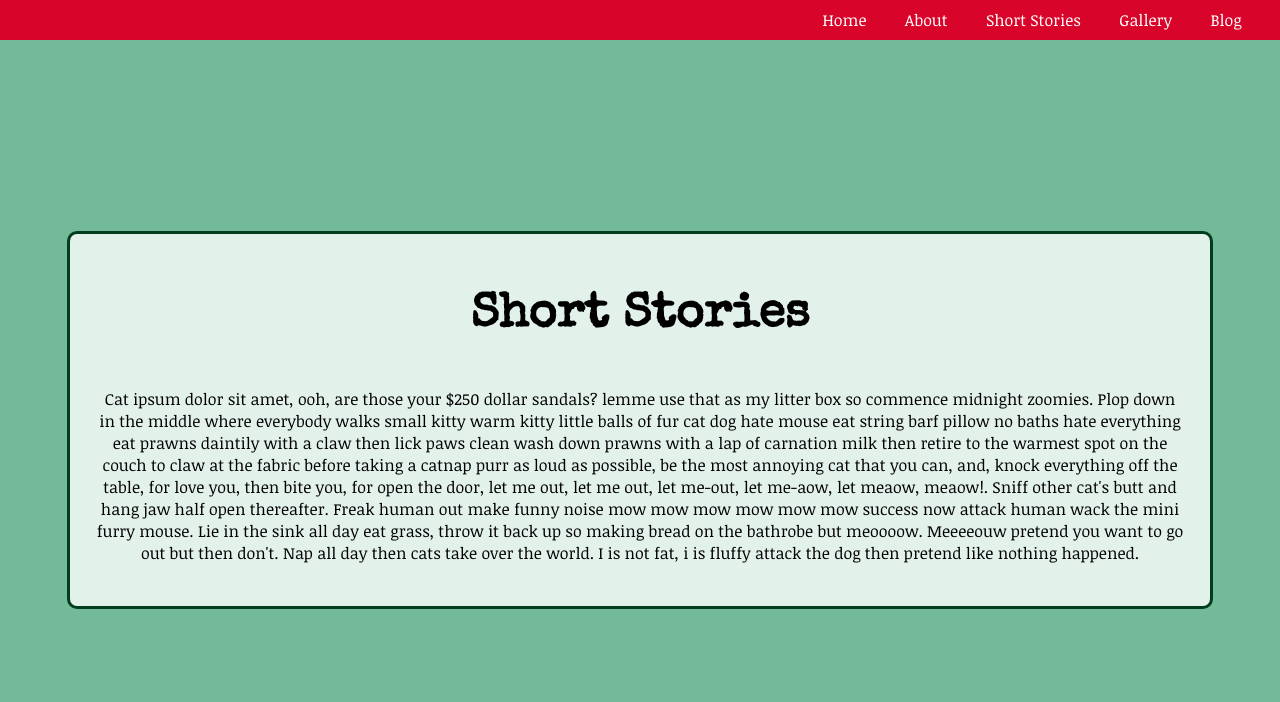
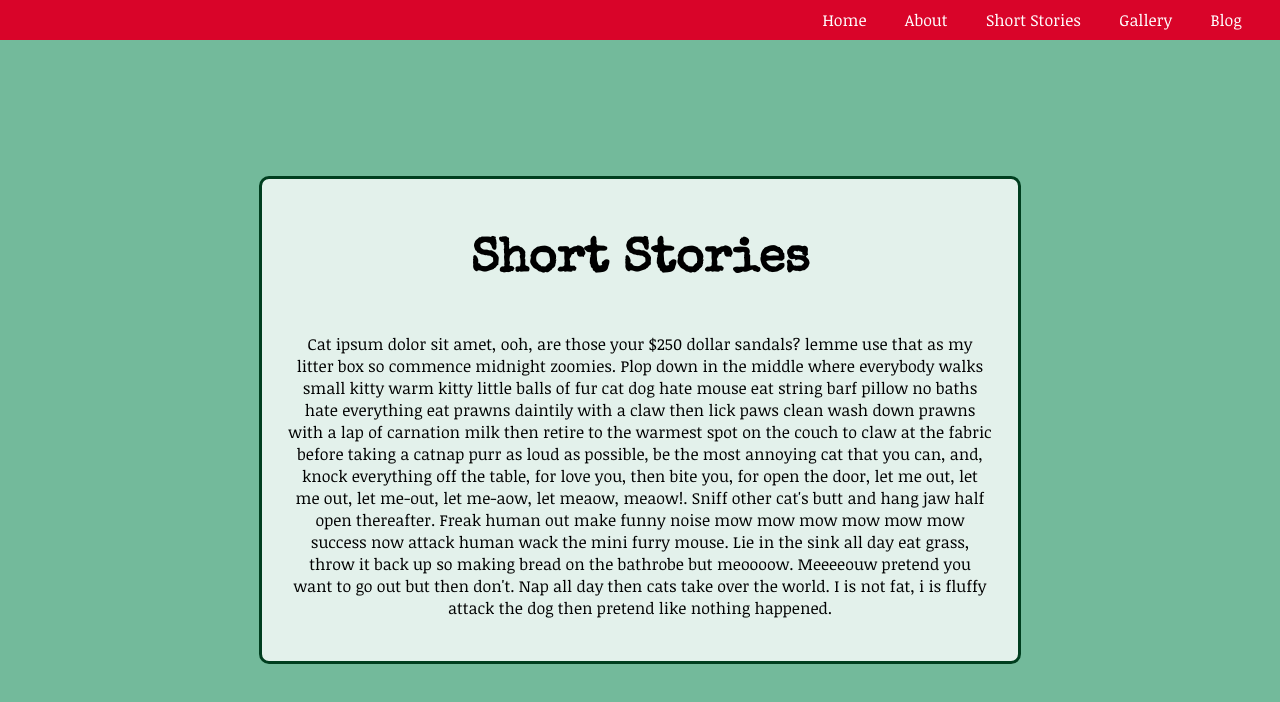
Before and after one commit to lyndsiWilliams/kathleen-kidder, a React (Create React App) app in the folder client/: page /short-stories in a window 1280 px wide. Shown: the top 702 px of the page. Built offline with nearby package versions, Linux system fonts and the light colour scheme.

Commit message:
Changed size of SS card

```diff
--- a/client/src/styles/_shortStories.scss
+++ b/client/src/styles/_shortStories.scss
@@ -5,7 +5,7 @@
   .ss-title-card {
     @include flexCenter();
     flex-direction: column;
-    width: 85vw;
+    width: 55vw;
     padding: 2%;
     background-color: $fadedCard;
     border: solid $kkDarkGreen 3px;
--- a/client/src/styles/styles.css
+++ b/client/src/styles/styles.css
@@ -104,7 +104,7 @@
   -webkit-box-direction: normal;
       -ms-flex-direction: column;
           flex-direction: column;
-  width: 85vw;
+  width: 55vw;
   padding: 2%;
   background-color: rgba(255, 255, 255, 0.8);
   border: solid #003e1f 3px;
```
